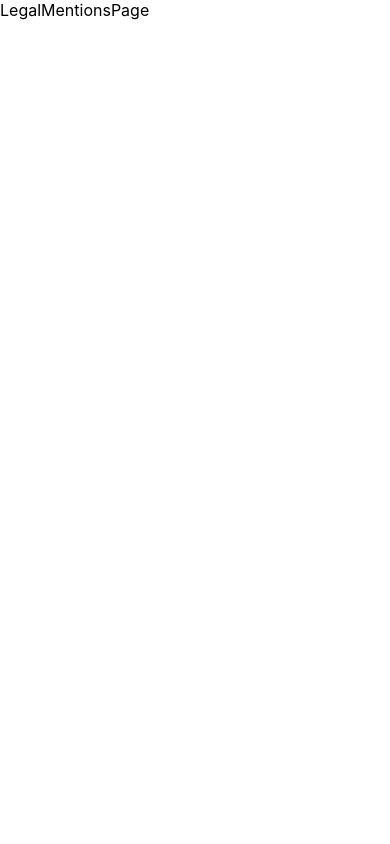
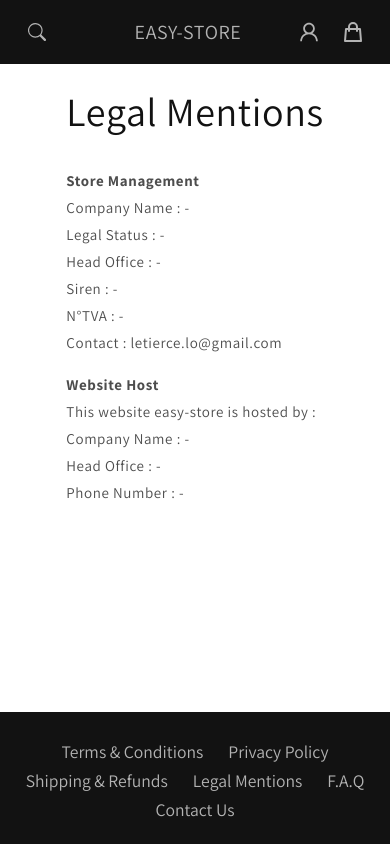
Before and after one commit to lletierce/easy-store-demo, a React (Create React App) app: page /legal-mentions in a window 390 px wide. Built offline with nearby package versions, Linux system fonts and the light colour scheme.

Commit message:
💄 F06d: LEGISLATION > LegalMentionsPage > Add responsive content text

```diff
--- a/src/components/pages/legislation/LegalMentionsPage.js
+++ b/src/components/pages/legislation/LegalMentionsPage.js
@@ -1,7 +1,108 @@
-import React from 'react'
+import styled from 'styled-components'
+import Header from '../home/Header'
+import Footer from '../home/Footer'
+import Title from '../../reusable-ui/Title'
+import { theme } from '../../../theme'
 
 export default function LegalMentionsPage() {
   return (
-    <div>LegalMentionsPage</div>
+    <LegalMentionsPageStyled>
+        <Header/>
+        <div className="content">
+        <Title value={"Legal Mentions"} className={"title-legalMentions"}/>
+            <div>
+            <p>
+                <strong>Store Management</strong>
+                <br/>
+                Company Name : -
+                <br/>
+                Legal Status : -
+                <br/>
+                Head Office : -
+                <br/>
+                Siren : -
+                <br/>
+                N°TVA : -
+                <br/>
+                Contact : letierce.lo@gmail.com
+            </p>
+            <p>
+                <strong>Website Host</strong>
+                <br/>
+                This website easy-store is hosted by :
+                <br/>
+                Company Name : -
+                <br/>
+                Head Office : -
+                <br/>
+                Phone Number : -
+            </p>
+            </div>
+        </div>
+        <Footer/>
+    </LegalMentionsPageStyled>
   )
 }
+
+const LegalMentionsPageStyled = styled.div`
+  height: 100vh;
+  display: grid;
+  grid-template-areas:  "header"
+                        "maincontent"
+                        "footer";
+  grid-template-rows:    64px 1fr 132px;
+
+  .content{
+    max-width: 1200px;
+    height: max-content;
+
+    margin: 0 auto 100px;
+    padding: 21px 15px;
+
+    .title-legalMentions{
+      margin: 0 0 40px;
+      font-size: 52px;
+      text-transform: capitalize;
+      letter-spacing: 0.6px;
+
+      @media screen and (max-width: 749px) {
+        font-size: 40px;
+        margin-bottom: 30px;
+    }
+
+    }
+
+    p{
+      font-family: ${theme.fonts.family.primary};
+      color: rgba(18, 18, 18, 0.75);
+      font-size: ${theme.fonts.size.SM};
+      line-height: 27px;
+      font-weight: ${theme.fonts.weights.regular};
+      letter-spacing: 0.6px;
+
+      margin-top: 0;
+
+    }
+  }
+
+  @media screen and (min-width: 750px) {
+
+    .content{
+      padding: 28px 90px;
+
+      p{
+        font-size: ${theme.fonts.size.P0};
+        line-height: 28.8px;
+      }
+    }
+  }
+
+  @media screen and (min-width: 990px) {
+    grid-template-rows: 84px 1fr 132px;
+
+    .content{
+      max-width: 726px;
+      padding: 28px 0;
+    }
+  }
+`;
```
